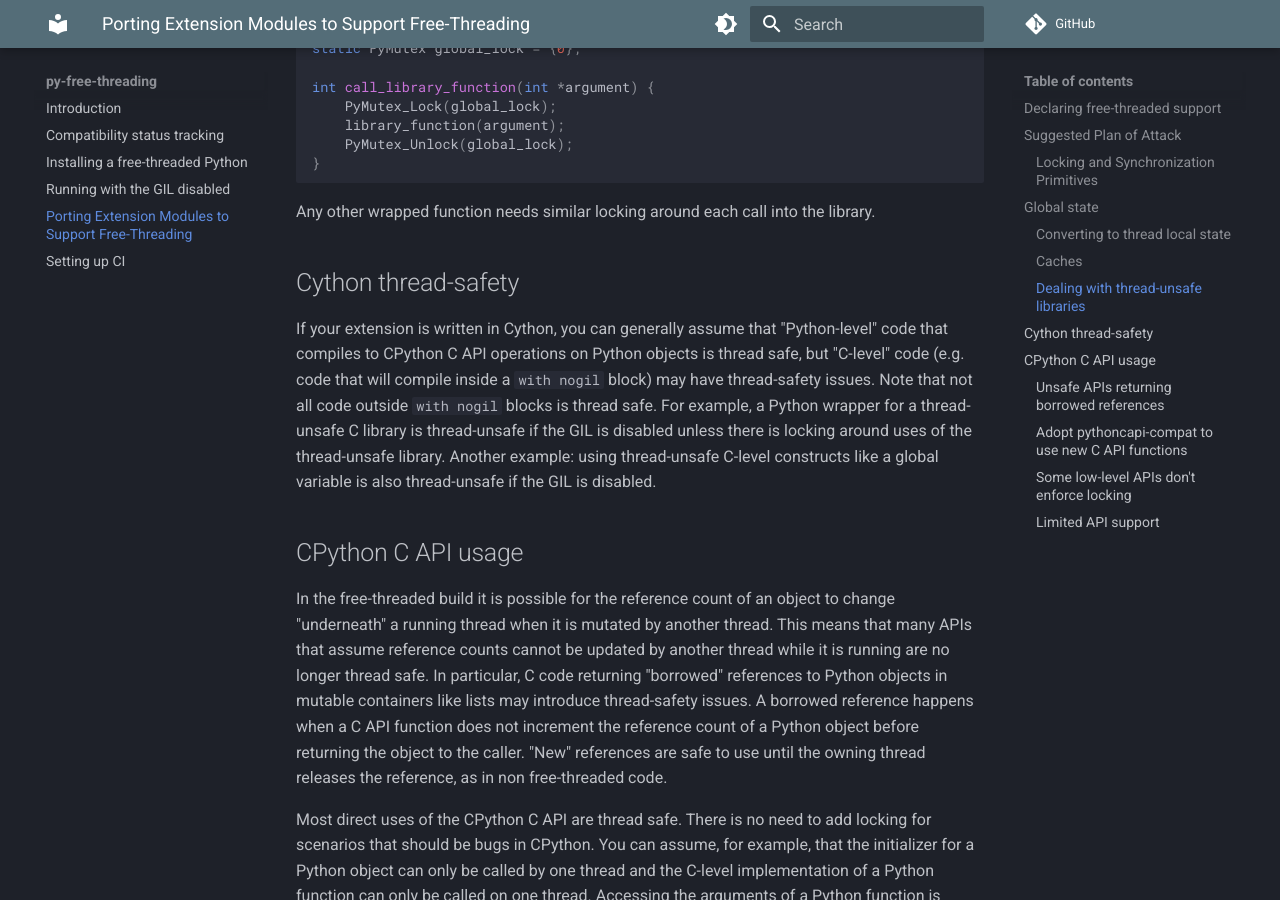
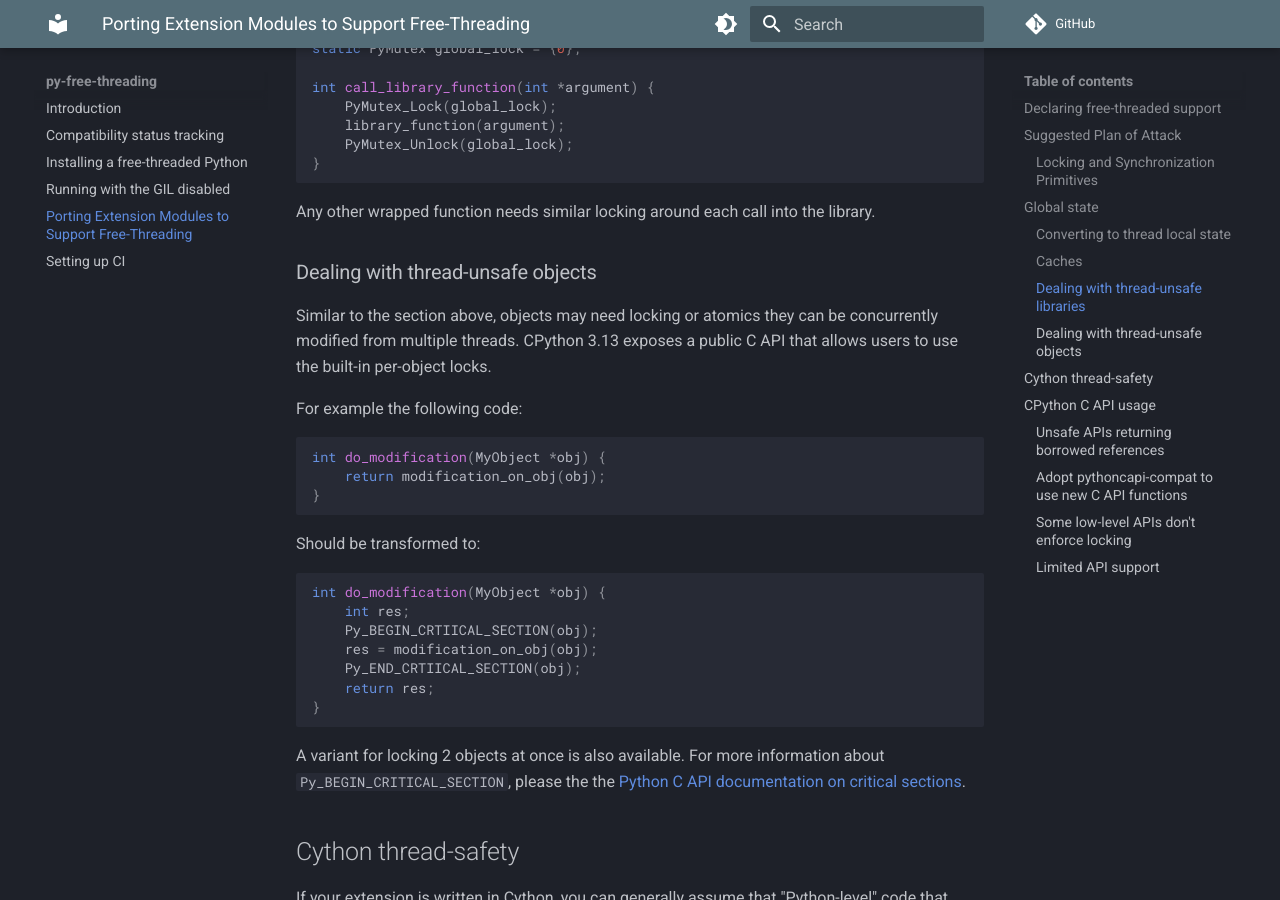
Before and after one commit to Quansight-Labs/free-threaded-compatibility, an MkDocs documentation site: the page built from docs/porting.md, in a window 1280 px wide and 900 px high, scrolled down 6581 px. Built offline with MkDocs 1.6.1 and Material for MkDocs 9.7.7, drawn with Linux system fonts in a browser that asks for light colours; comment, search, counter and statistics services are not loaded.

Commit message:
Mention Py_BEGIN_CRITICAL_SECTION

````diff
--- a/docs/porting.md
+++ b/docs/porting.md
@@ -353,6 +353,36 @@
 Any other wrapped function needs similar locking around each call into the
 library.
 
+### Dealing with thread-unsafe objects
+
+Similar to the section above, objects may need locking or atomics they can
+be concurrently modified from multiple threads. CPython 3.13
+exposes a public C API that allows users to use the built-in
+per-object locks.
+
+For example the following code:
+```C
+int do_modification(MyObject *obj) {
+    return modification_on_obj(obj);
+}
+```
+
+Should be transformed to:
+```C
+int do_modification(MyObject *obj) {
+    int res;
+    Py_BEGIN_CRTIICAL_SECTION(obj);
+    res = modification_on_obj(obj);
+    Py_END_CRTIICAL_SECTION(obj);
+    return res;
+}
+```
+
+A variant for locking 2 objects at once is also available. For more information
+about `Py_BEGIN_CRITICAL_SECTION`, please the the
+[Python C API documentation on critical sections](https://docs.python.org/3.13/c-api/init.html#python-critical-section-api).
+
+
 ## Cython thread-safety
 
 If your extension is written in Cython, you can generally assume that
````
